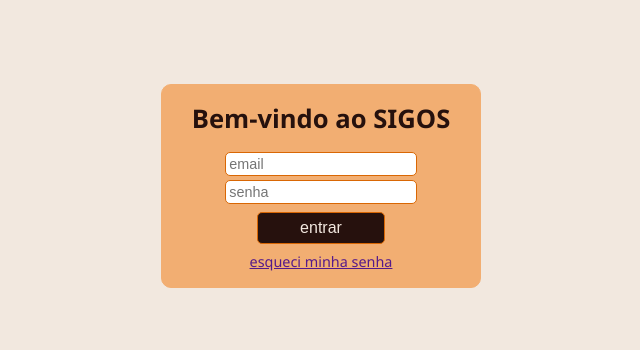
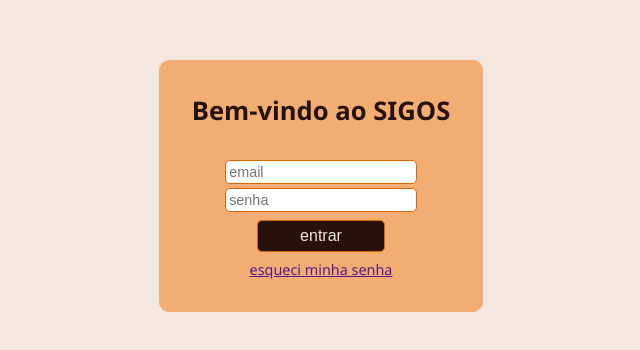
Before and after one commit to S-I-G-O-S/frontend, a React (Vite) app: page / in a window 1280 px wide. Shown: the part 214-564 px from the top of the page, without its empty margins (319-959 px from the left). Built offline with nearby package versions, Linux system fonts and the light colour scheme.

Commit message:
Update login.css

```diff
--- a/src/styles/login.css
+++ b/src/styles/login.css
@@ -45,16 +45,15 @@
         border-radius: 10px;
         border-color: var(--salmao1);
 
-        padding: 1rem;
+        padding: 2rem ;
         margin: 0.5rem 0;
-        width: 20rem;
 
         background-color: var(--salmao1);
         h2 {
             font-size: 1.6rem;
             text-align: center;
             margin: 0;
-            margin-bottom: 1rem;
+            margin-bottom: 2rem;
 
             color: var(--marrom);
         }
```
